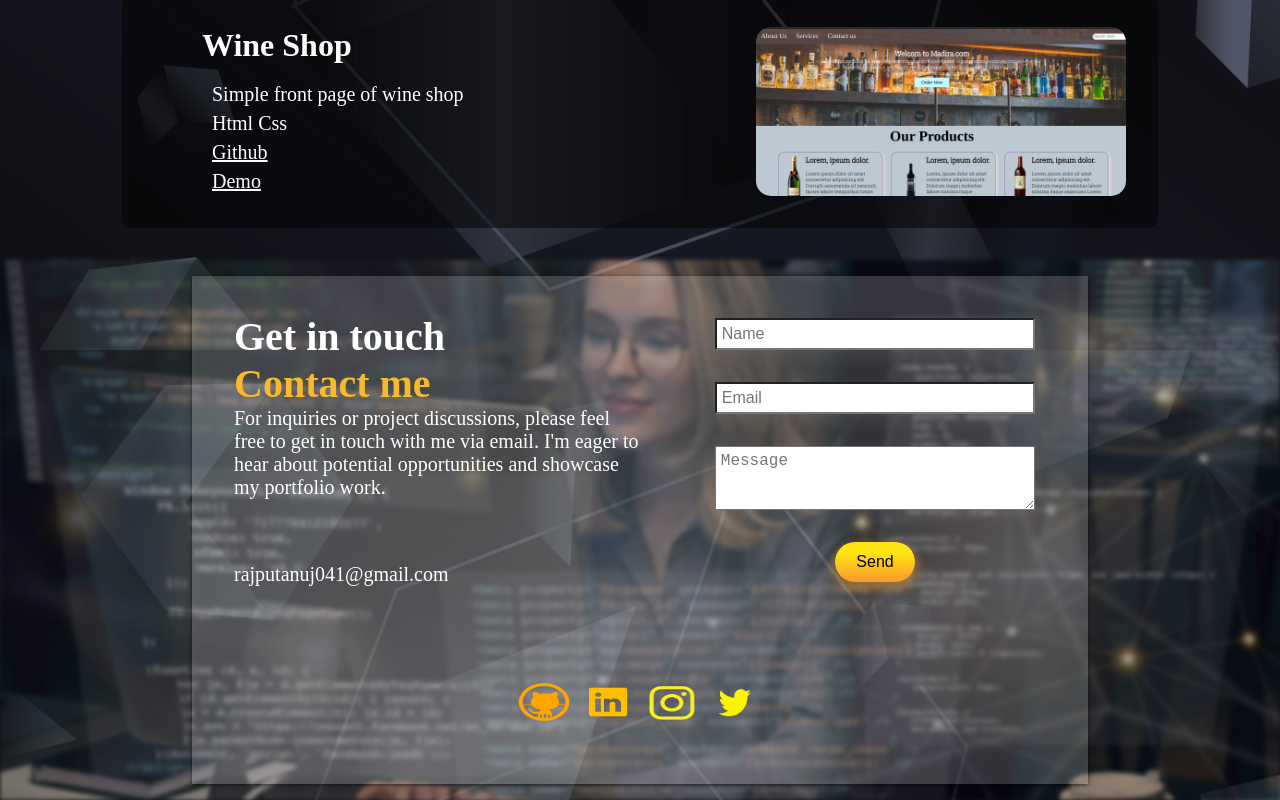
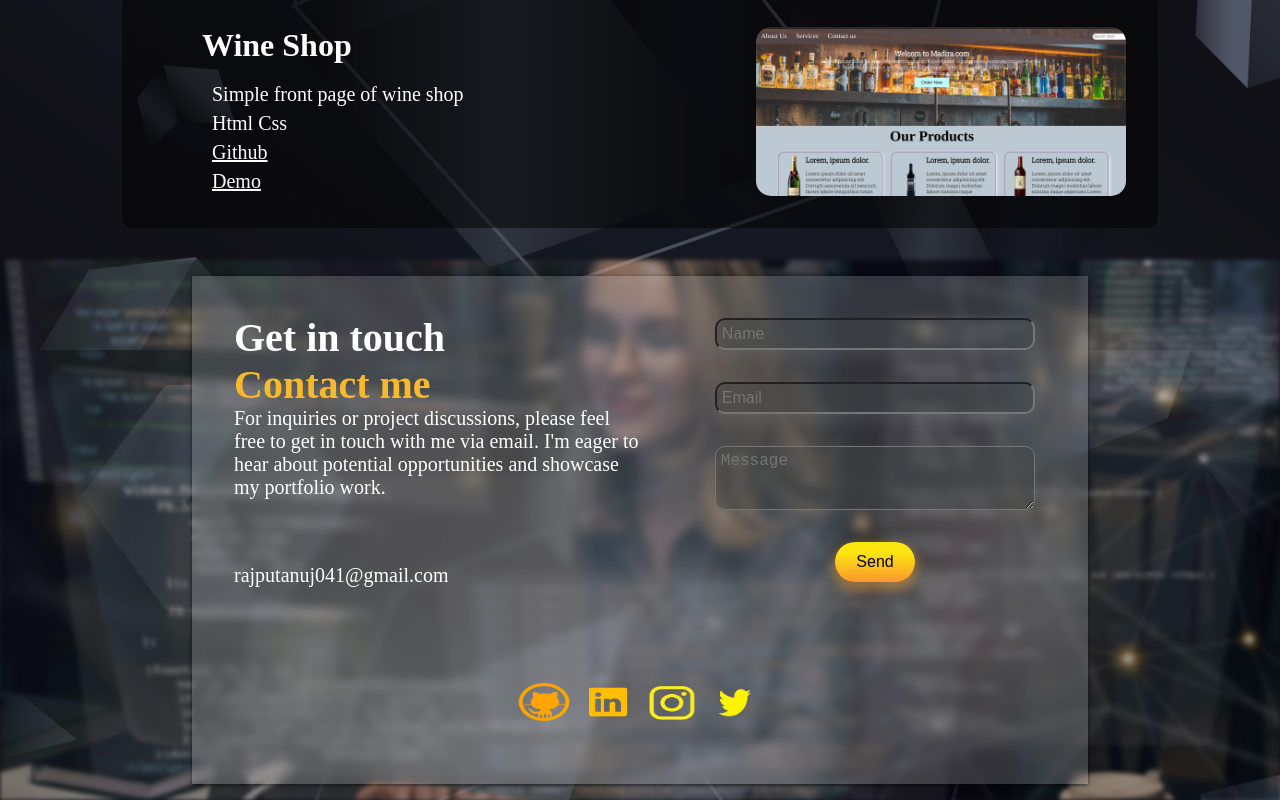
Before and after one commit to rajputanuj31/Portfolio, a React (Create React App) app: page / in a window 1280 px wide. Shown: the part 2210-3010 px from the top of the page. Built offline with nearby package versions, Linux system fonts and the light colour scheme; a web font is replaced by a local one.

Commit message:
Update Contact Component

```diff
--- a/src/componentes/Contact/Contact.css
+++ b/src/componentes/Contact/Contact.css
@@ -24,6 +24,7 @@
     justify-content: flex-start;
     background-color: #ffffff2e;
     box-shadow: var(--shd,0 1px 4px rgba(0,0,0,.6));
+    backdrop-filter: blur(5px);
 }
 .center{
     display: flex;
@@ -86,6 +87,7 @@
     gap: 2rem;
     align-items: center;
 }
+
 .c-right .user{
     width: 20rem;
     height: 2rem;
@@ -93,6 +95,9 @@
     outline: none;
     box-shadow: 0 .5rem 1rem rgba(194, 192, 192, 0.10)!important;
     font-size: 16px;
+    background: rgb(67 72 72 / 40%);
+    border-radius: 10px;
+    color: white;
 }
 textarea{
     height: 4rem!important;
```
